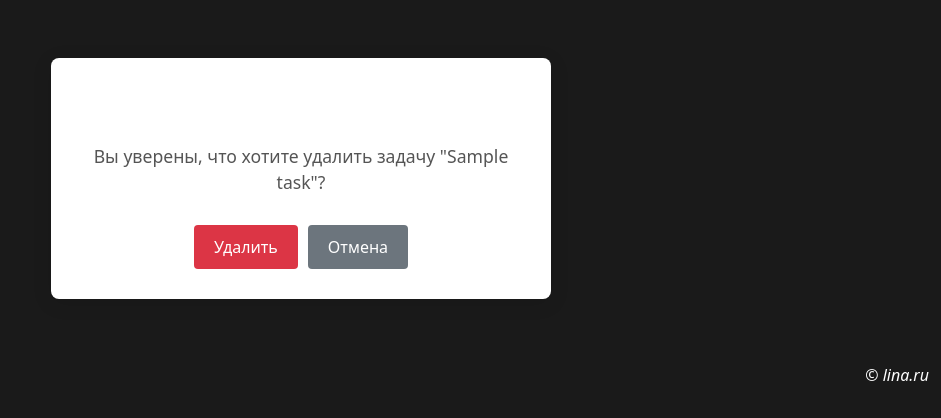
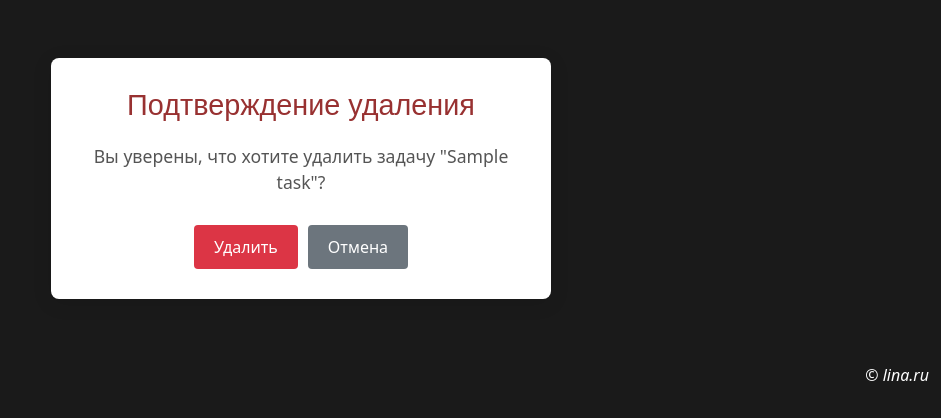
Before and after one commit to kirakorst/LINA, a Django app: template tasks/templates/tasks/confirm_delete.html in a window 1280 px wide. Shown: the part 70-488 px from the top of the page, without its empty margins (339-1280 px from the left). Run offline with Django 3.2, Linux system fonts and the light colour scheme; the template is opened without the code that fills it: most values are stand-ins (such as "Sample title", 1, 10 or a date in 2020); some libraries are stand-ins or nearby versions.

Commit message:
Корректировка доступа

```diff
--- a/entries/views.py
+++ b/entries/views.py
@@ -5,7 +5,7 @@
 
 @login_required
 def note_list(request):
-    notes = entries.objects.all()
+    notes = entries.objects.filter(user=request.user)
     return render(request, 'entries/note_list.html', {'notes': notes})
 
 @login_required
--- a/tasks/templates/tasks/confirm_delete.html
+++ b/tasks/templates/tasks/confirm_delete.html
@@ -25,7 +25,7 @@
 
     .delete-title {
         font-size: 1.8em;
-        color: #333;
+        color: rgb(152, 49, 49) !important;
         text-align: center;
         margin-bottom: 20px;
         font-family: 'Arial', sans-serif;
```
Also changed, not shown: lina.sqlite3.
